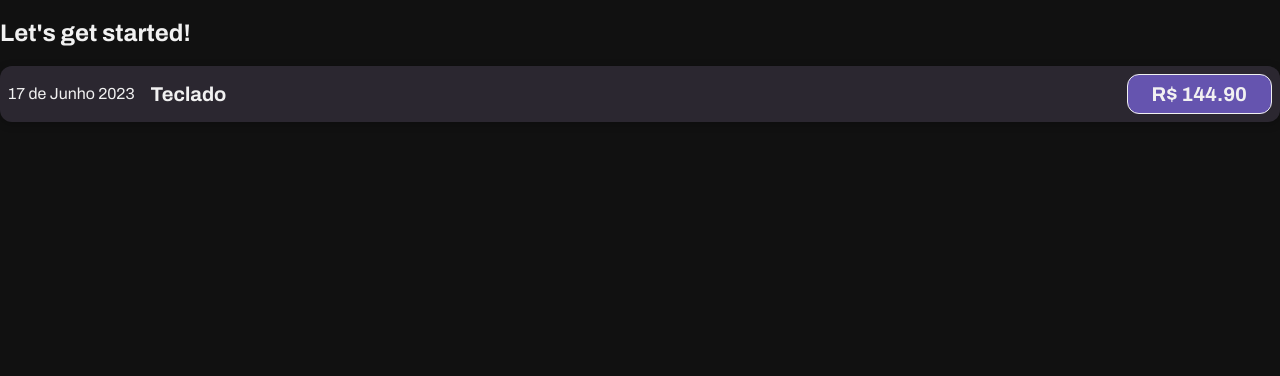
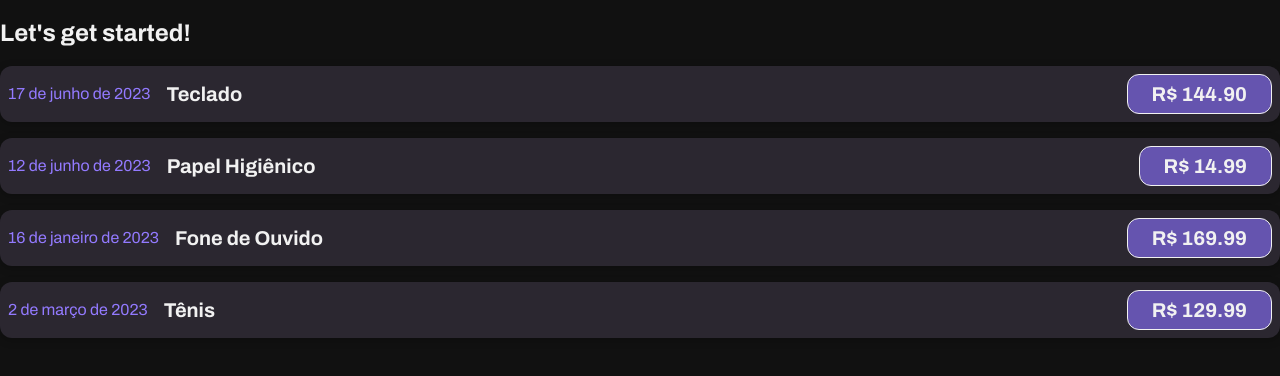
Before and after one commit to Je-Carlos/React-complete-guide, a JavaScript app in the folder react-basics-and-components/: page / in a window 1280 px wide. Shown: the top 376 px of the page. Built offline with nearby package versions, Linux system fonts and the light colour scheme.

Commit message:
adicionando props ao expenseItem

```diff
--- a/react-basics-and-components/src/App.js
+++ b/react-basics-and-components/src/App.js
@@ -1,10 +1,45 @@
 import ExpenseItem from "./components/ExpenseItem";
 
 function App() {
+  const expenses = [
+    { id: "e1", title: "Teclado", amount: 144.9, date: new Date(2023, 6, 17) },
+    {
+      id: "e2",
+      title: "Papel Higiênico",
+      amount: 14.99,
+      date: new Date(2023, 6, 12),
+    },
+    {
+      id: "e3",
+      title: "Fone de Ouvido",
+      amount: 169.99,
+      date: new Date(2023, 1, 16),
+    },
+    { id: "e4", title: "Tênis", amount: 129.99, date: new Date(2023, 3, 2) },
+  ];
   return (
     <div>
       <h2>Let's get started!</h2>
-      <ExpenseItem></ExpenseItem>
+      <ExpenseItem
+        title={expenses[0].title}
+        amount={expenses[0].amount}
+        date={expenses[0].date}
+      />
+      <ExpenseItem
+        title={expenses[1].title}
+        amount={expenses[1].amount}
+        date={expenses[1].date}
+      />
+      <ExpenseItem
+        title={expenses[2].title}
+        amount={expenses[2].amount}
+        date={expenses[2].date}
+      />
+      <ExpenseItem
+        title={expenses[3].title}
+        amount={expenses[3].amount}
+        date={expenses[3].date}
+      />
     </div>
   );
 }
--- a/react-basics-and-components/src/components/ExpenseItem.js
+++ b/react-basics-and-components/src/components/ExpenseItem.js
@@ -1,13 +1,30 @@
 import "./ExpenseItem.css";
 
-function ExpenseItem() {
+function ExpenseItem(props) {
+  // formatando data para dd/mm/yyyy
+  function FormatedExpenseDate(oldDate) {
+    const date = new Date(oldDate);
+    const day = date.getDate();
+    const month = date.getMonth() - 1;
+    const year = date.getFullYear();
+    const options = {
+      year: "numeric",
+      month: "long",
+      day: "numeric",
+    };
+    const newDate = new Date(year, month, day);
+    return newDate.toLocaleDateString("pt-BR", options);
+  }
+
   return (
     <div className="expense-item">
-      <div>17 de Junho 2023</div>
+      <div className="expense-item__date">
+        {FormatedExpenseDate(props.date)}
+      </div>
       <div className="expense-item__description">
-        <h2>Teclado</h2>
+        <h2>{props.title}</h2>
       </div>
-      <div className="expense-item__price">R$ 144.90</div>
+      <div className="expense-item__price">R$ {props.amount.toFixed(2)}</div>
     </div>
   );
 }
```
